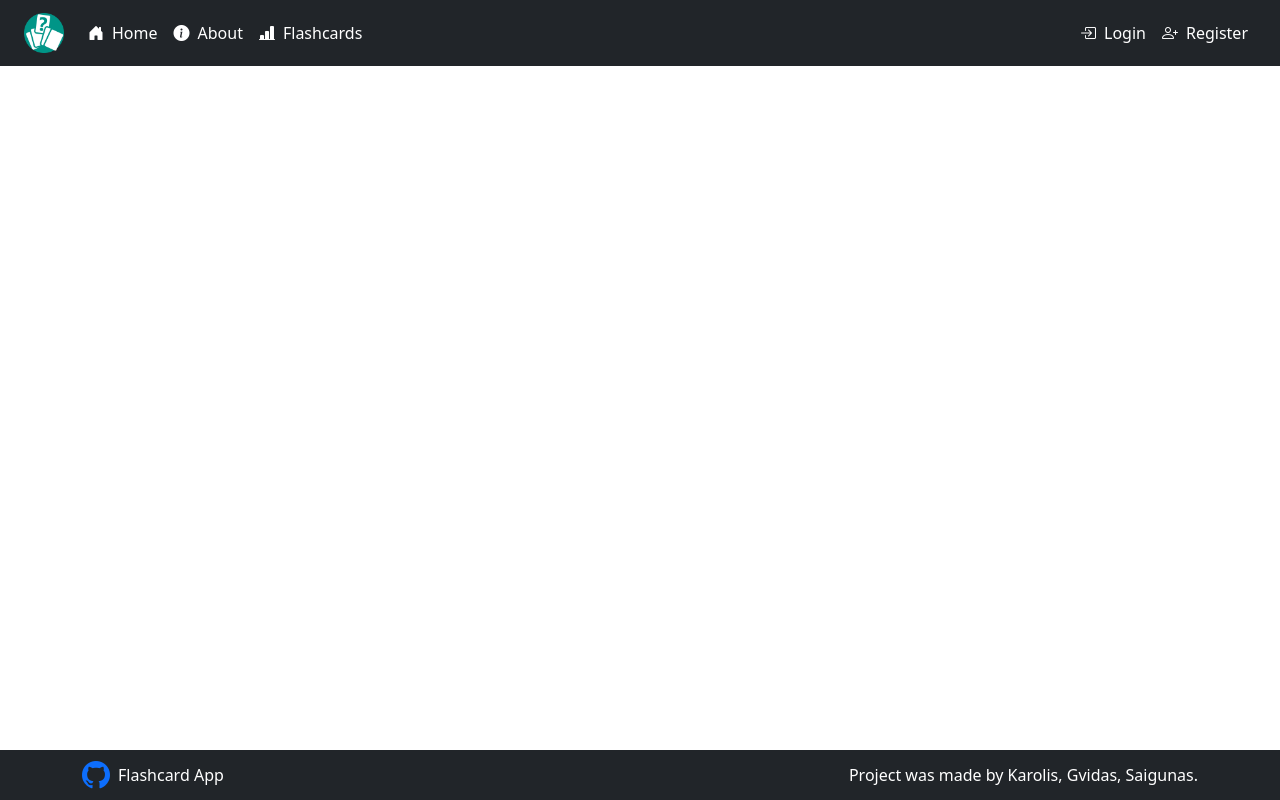
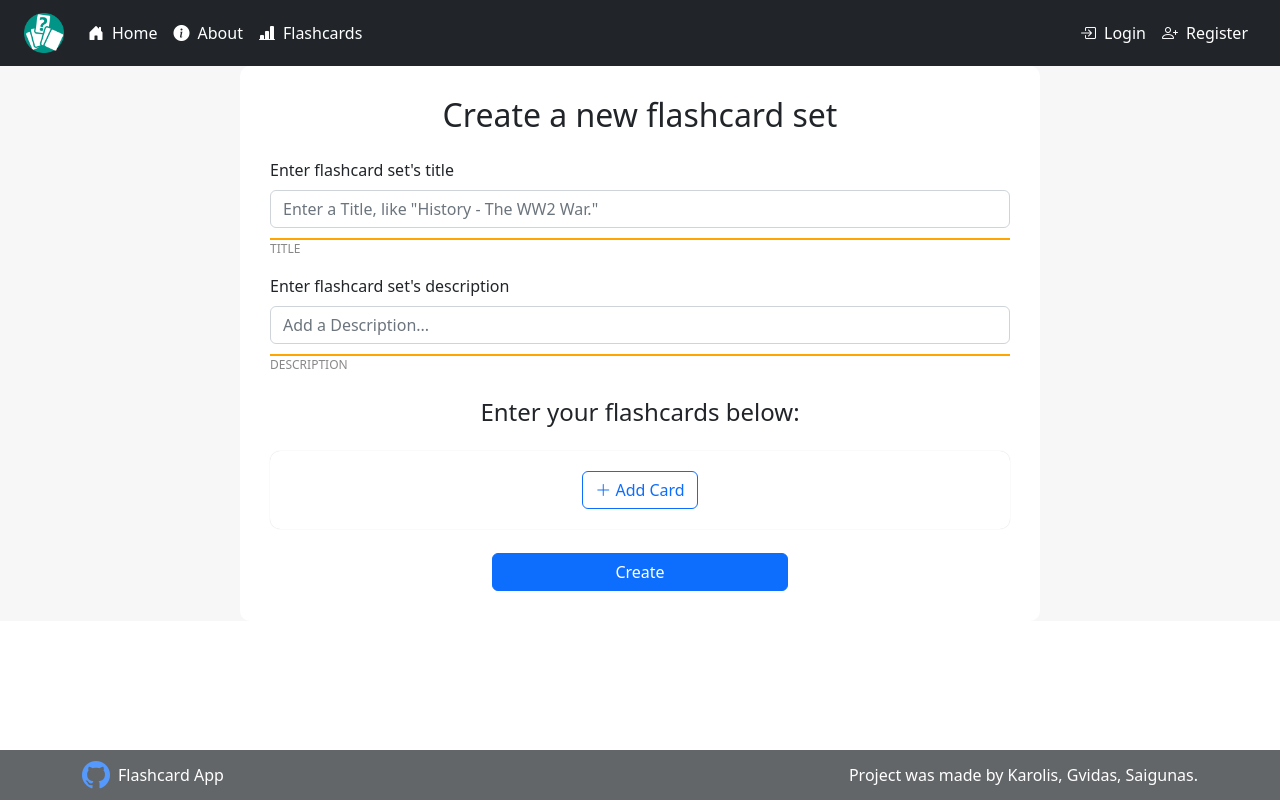
Before and after one commit to Saigunas/flashcards-webapp, a Vue app in the folder app-fe/: page /addflashcardset in a window 1280 px wide. Built offline with nearby package versions, Linux system fonts and the light colour scheme.

Commit message:
16-create-add-flashcard-set-page

```diff
--- a/app-fe/router/index.js
+++ b/app-fe/router/index.js
@@ -5,6 +5,7 @@ import Login from '../views/Login.vue'
 import Register from '../views/Register.vue'
 import Flashcards from '../views/Flashcards.vue'
 import Cards from '../views/Cards.vue'
+import AddFlashcardSet from '../views/AddFlashcardSet.vue'
 
 
 const routes = [{
@@ -41,6 +42,11 @@ const routes = [{
         name: 'Cards',
         component: Cards
     },
+    {
+        path: '/addflashcardset',
+        name: 'AddFlashcardSet',
+        component: AddFlashcardSet
+    },
 ]
 
 const router = createRouter({
--- a/app-fe/src/App.vue
+++ b/app-fe/src/App.vue
@@ -45,4 +45,7 @@
   justify-content: space-between;
   min-height: 100%;
 }
+footer{
+  opacity: 0.7
+}
 </style>
--- /dev/null
+++ b/app-fe/views/AddFlashcardSet.vue
@@ -0,0 +1,146 @@
+<template>
+    <div class="add-flashcard-set-container">
+      <div class="add-flashcard-set-card">
+        <h2 class="text-center mb-4">Create a new flashcard set</h2>
+        <div class="row mb-3">
+          <div class="col">
+            <label for="title" class="form-label">Enter flashcard set's title</label>
+            <input type="text" class="form-control" id="title" placeholder='Enter a Title, like "History - The WW2 War."'>
+            <span class="form-helper-text input-line">title</span>
+          </div>
+        </div>
+        <div class="row mb-3">
+          <div class="col">
+            <label for="description" class="form-label">Enter flashcard set's description</label>
+            <input type="text" class="form-control" id="description" placeholder="Add a Description...">
+            <span class="form-helper-text input-line">description</span>
+          </div>
+        </div>
+        <h4 class="text-center my-4">Enter your flashcards below:</h4>
+        <div v-for="(flashcard, index) in flashcards" :key="index" class="flashcard-grid">
+        <div class="flashcard-grid">
+          <div class="flashcard">
+            <div class="form-group mb-3" style="width: calc(50% - 7.5px);">
+                <label :for="'term'+index" class="form-label">Enter Term</label>
+                <input type="text" class="form-control input-line" :id="'term'+index" required>
+              <span class="form-helper-text input-line">Term</span>
+
+            </div>
+            <div class="form-group definition" style="width: calc(50% - 7.5px);">
+                <label :for="'definition'+index" class="form-label">Enter Definition</label>
+                <button type="button" class="btn btn-outline-danger btn-sm delete-set" @click="removeFlashcard(index)">
+                  <i class="bi bi-trash"></i> Delete
+                </button>
+                <input type="text" class="form-control input-line" :id="'definition'+index" required>
+              <span class="form-helper-text input-line">Definition</span>
+            </div>
+          </div>
+        </div>
+    </div>
+        <div class="flashcard display-flex">
+        <button class="btn btn-md btn-outline-primary add-card-btn"  type="button" @click="addFlashcard" style="float: right;">
+            <i class="bi bi-plus-lg"></i> Add Card</button>
+        </div>
+
+        <div class="d-grid gap-2 mt-4 mx-auto">
+            <button class="btn btn-primary btn-create" type="button">Create</button>
+            </div>
+        </div>
+    </div>
+  </template>
+
+  <script>
+  export default {
+    data() {
+      return {
+        flashcards: []
+      };
+    },
+    methods: {
+      addFlashcard() {
+        this.flashcards.push({});
+      },
+      removeFlashcard(index) {
+        this.flashcards.splice(index, 1);
+      }
+    }
+  };
+  </script>
+  <style>
+
+  .flashcard {
+  display: flex;
+  justify-content: center;
+  align-items: center;
+}
+
+.flashcard:hover {
+  border-color: orange;
+}
+
+.delete-set{
+    float: right;
+  }
+
+.input-line {
+  display: block;
+  width: 100%;
+  border-top: 2px solid orange;
+  margin-top: 10px;
+  transition: background-color 0.3s ease;
+
+}
+
+.btn-create {
+    width: 40%;
+  max-width: 500px;
+  margin: 0 auto;
+}
+.form-helper-text {
+    color: #888888;
+    font-size: 12px;
+    text-transform: uppercase;
+  }
+
+
+.add-flashcard-set-container {
+    display: flex;
+    justify-content: center;
+    align-items: center;
+    height: 100%;
+    background-color: #F7F7F7;
+  }
+
+  .definition{
+    position: relative;
+    bottom: 8px
+  }
+  .add-flashcard-set-card {
+    background-color: #FFFFFF;
+  padding: 30px;
+  border-radius: 10px;
+  width: 80%;
+  max-width: 800px;
+  margin: 0 auto;
+  }
+
+  .flashcard {
+    background-color: #FFFFFF;
+    padding: 20px;
+    border-radius: 10px;
+    box-shadow: 0px 0px 1px rgba(0, 0, 0, 0.2);
+    margin-bottom: 20px;
+    display: flex;
+    flex-wrap: wrap;
+    justify-content: space-between;
+  }
+
+  .form-group {
+    margin-bottom: 0;
+  }
+  .display-flex {
+  display: flex;
+  justify-content: center;
+}
+
+  </style>
--- a/app-fe/views/Flashcards.vue
+++ b/app-fe/views/Flashcards.vue
@@ -3,7 +3,7 @@
     <div class="container my-5">
       <div class="d-flex justify-content-between align-items-center mb-4">
       <h2 class="text-light">Your flashcard sets!</h2>
-        <router-link class="btn btn-success" :to="{name: 'Login'}"> <i class="bi bi-plus"></i> Add a Flashcard</router-link>
+        <router-link class="btn btn-success" :to="{name: 'AddFlashcardSet'}"> <i class="bi bi-plus"></i> Add a Flashcard</router-link>
     </div>
       <div class="row row-cols-1 row-cols-md-3 g-4">
         <div class="col">
```
